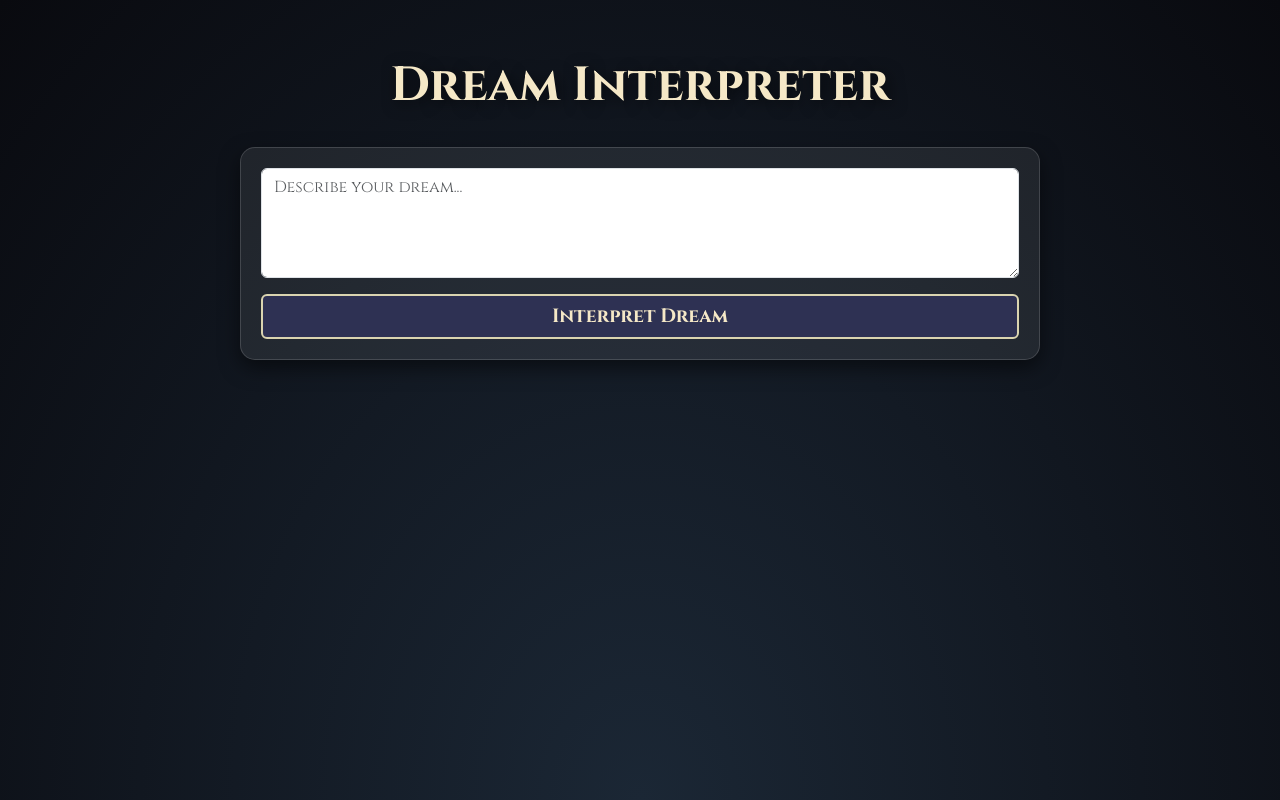
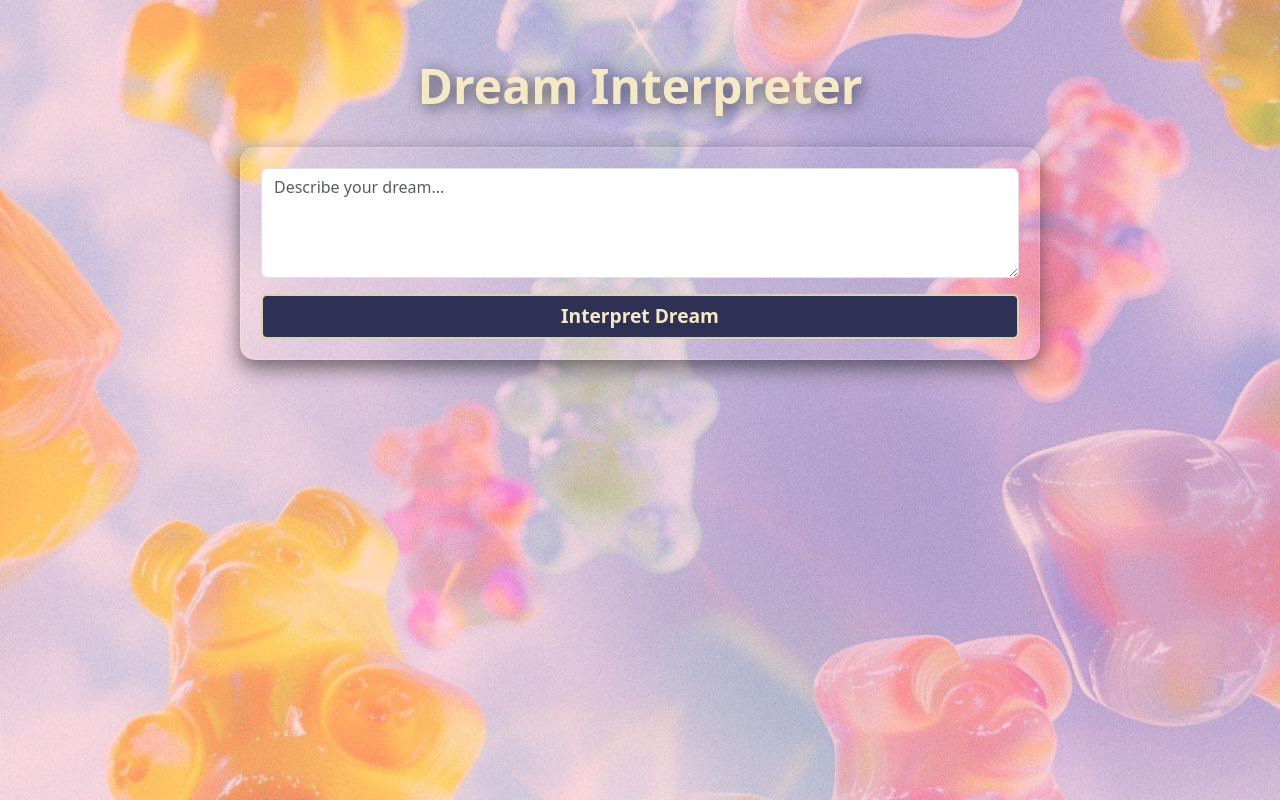
Before and after one commit to Arianna19/CART498-A4, a Flask app: page / in a window 1280 px wide. Run offline with Flask 3, Linux system fonts and the light colour scheme.

Commit message:
testing out background images on the website

```diff
--- a/templates/index.html
+++ b/templates/index.html
@@ -10,10 +10,9 @@
     <style>
         /* Background */
         body {
-            background: radial-gradient(ellipse at bottom, #1b2735 0%, #090a0f 100%);
-            color: #f0f0f5;
-            font-family: 'Cinzel', serif;
-            min-height: 100vh;
+        background: linear-gradient(rgba(255,182,193,0.5), rgba(255,182,193,0.5)),
+                url('images/background-image.jpg') no-repeat center center fixed;
+        background-size: cover;
         }
 
         /* Center container */
```
Also changed, not shown: templates/images/background-image.jpg (added).
